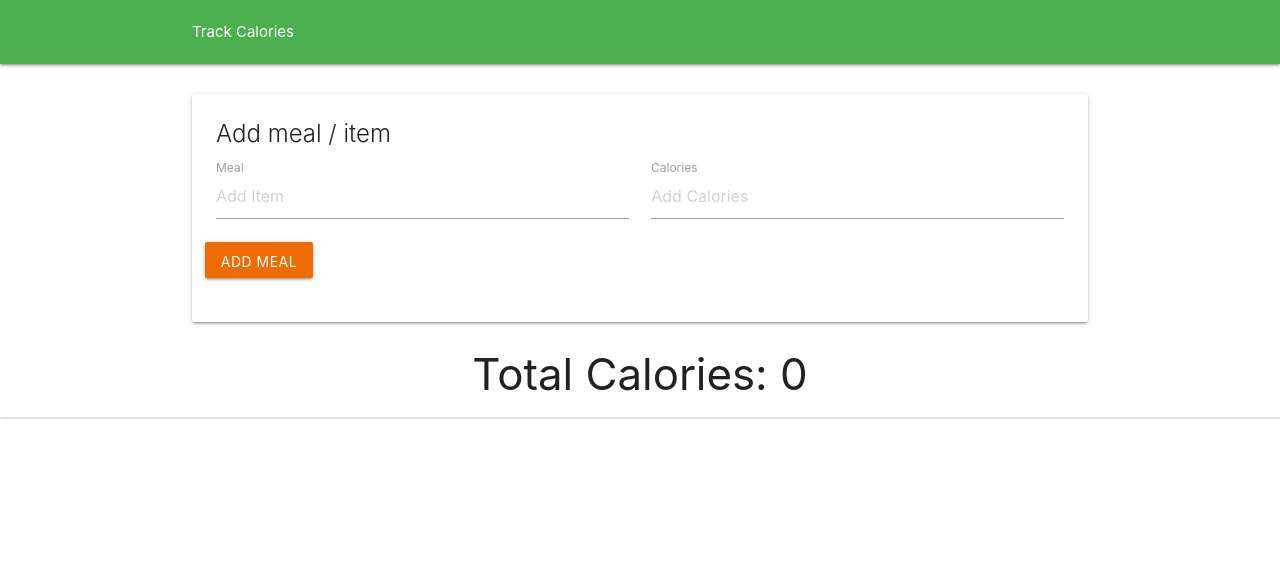
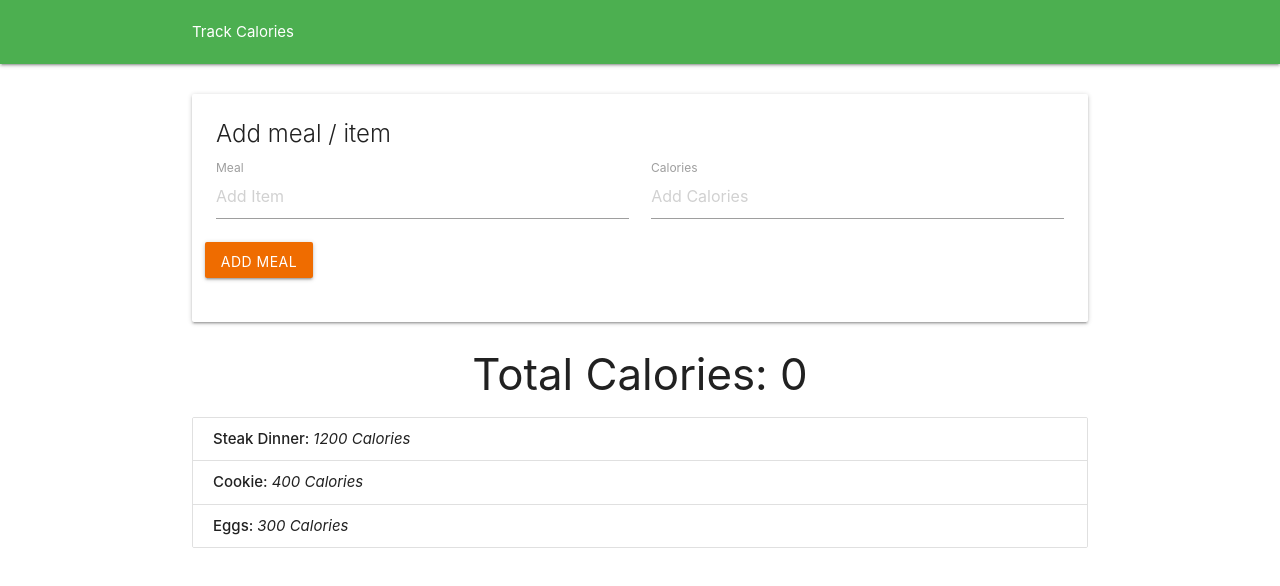
Before and after one commit to 8agnes8/calorytracker, a plain HTML site: page index.html in a window 1280 px wide. Drawn offline with nearby package versions, Linux system fonts and the light colour scheme.

Commit message:
refactored populated data structure items to list

```diff
--- a/app.js
+++ b/app.js
@@ -12,12 +12,13 @@ const ItemCtrl = (function(){
     const data = {
         items: [
             {id: 0, name: 'Steak Dinner' , calories: 1200},
-            {id: 1, name: 'Cake' , calories: 800}
+            {id: 1, name: 'Cookie' , calories: 400},
+            {id: 2, name: 'Eggs' , calories: 300},
         ],
         total: 0
     }
     return {
-        logData: function (){
+        getItems: function (){
             return data.items
         },
         logData: function (){
@@ -28,6 +29,11 @@ const ItemCtrl = (function(){
 
 //UI controller
 const UICtrl = (function(){
+    //ui selectors
+    const UISelectors = {
+        itemList: '#item-list'
+
+    }
     return {
         populateItemList: function (items){
             //create html content
@@ -37,11 +43,11 @@ const UICtrl = (function(){
                 html += `<li class="collection-item" id= item-${item.id}">
                 <strong>${item.name}: </strong> <em>${item.calories} Calories</em>
                 <a href="#" class="secondary-content">
-                   <i class="edit-item fa fa pencil"></i>
+                   <i class="edit-item fa fa-pencil"></i>
                 </a>
                 </li>`;
             });
-            document.querySelector("#item-list").innerHTML = html;
+            document.querySelector(UISelectors.itemList).innerHTML = html;
         }
     }
 
```
Also changed, not shown: index.html (+2 -2 lines).
